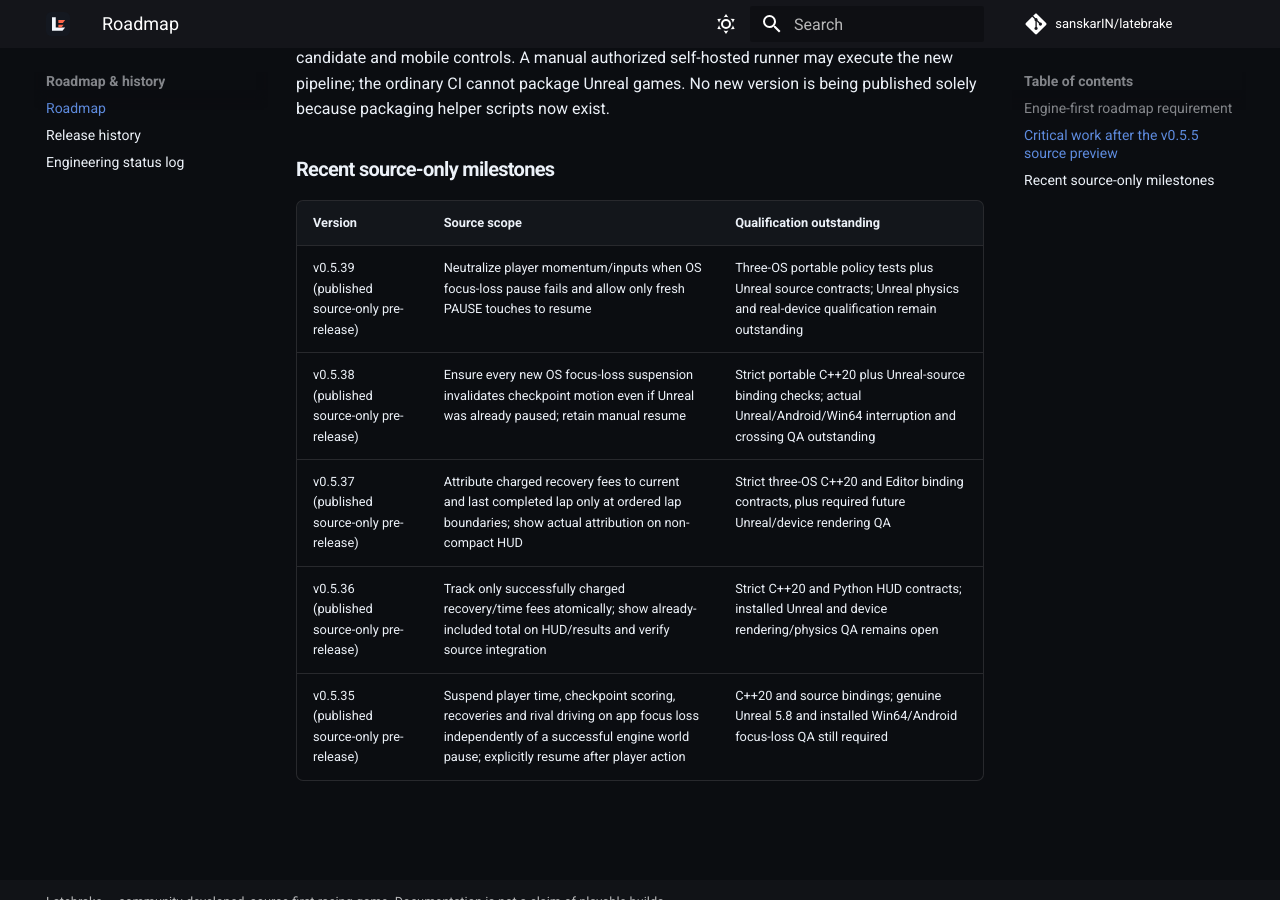
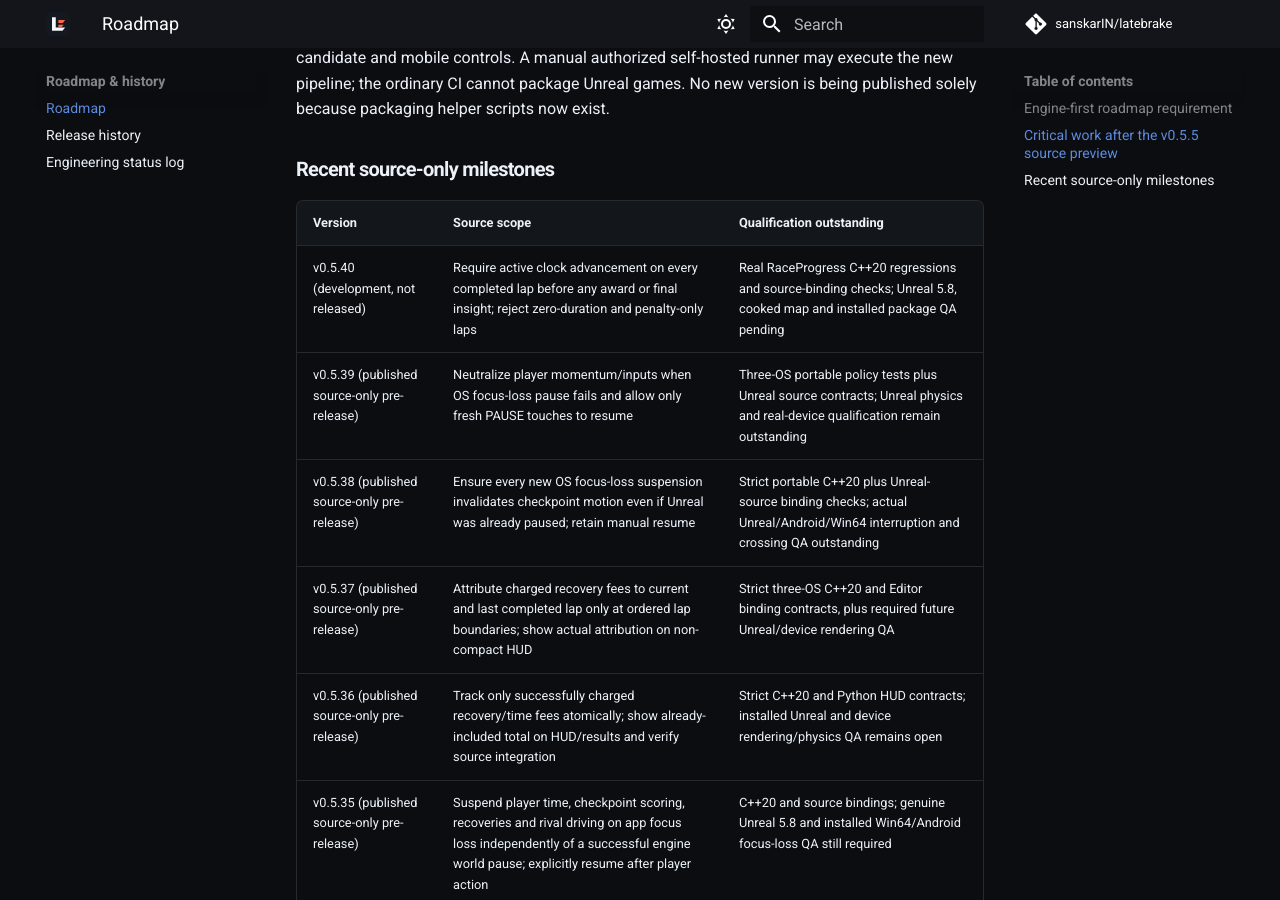
Before and after one commit to sanskarIN/latebrake, an MkDocs documentation site: the page built from docs/ROADMAP.md, in a window 1280 px wide and 900 px high, scrolled down 5350 px. Built offline with MkDocs 1.6.1 and Material for MkDocs 9.7.7, drawn with Linux system fonts in a browser that asks for light colours; comment, search, counter and statistics services are not loaded.

Commit message:
docs(roadmap): record v0.5.40 verified-source objectives

```diff
--- a/docs/ROADMAP.md
+++ b/docs/ROADMAP.md
@@ -81,6 +81,7 @@ solely because packaging helper scripts now exist.
 
 | Version | Source scope | Qualification outstanding |
 | --- | --- | --- |
+| v0.5.40 (development, not released) | Require active clock advancement on every completed lap before any award or final insight; reject zero-duration and penalty-only laps | Real RaceProgress C++20 regressions and source-binding checks; Unreal 5.8, cooked map and installed package QA pending |
 | v0.5.39 (published source-only pre-release) | Neutralize player momentum/inputs when OS focus-loss pause fails and allow only fresh PAUSE touches to resume | Three-OS portable policy tests plus Unreal source contracts; Unreal physics and real-device qualification remain outstanding |
 | v0.5.38 (published source-only pre-release) | Ensure every new OS focus-loss suspension invalidates checkpoint motion even if Unreal was already paused; retain manual resume | Strict portable C++20 plus Unreal-source binding checks; actual Unreal/Android/Win64 interruption and crossing QA outstanding |
 | v0.5.37 (published source-only pre-release) | Attribute charged recovery fees to current and last completed lap only at ordered lap boundaries; show actual attribution on non-compact HUD | Strict three-OS C++20 and Editor binding contracts, plus required future Unreal/device rendering QA |
```
